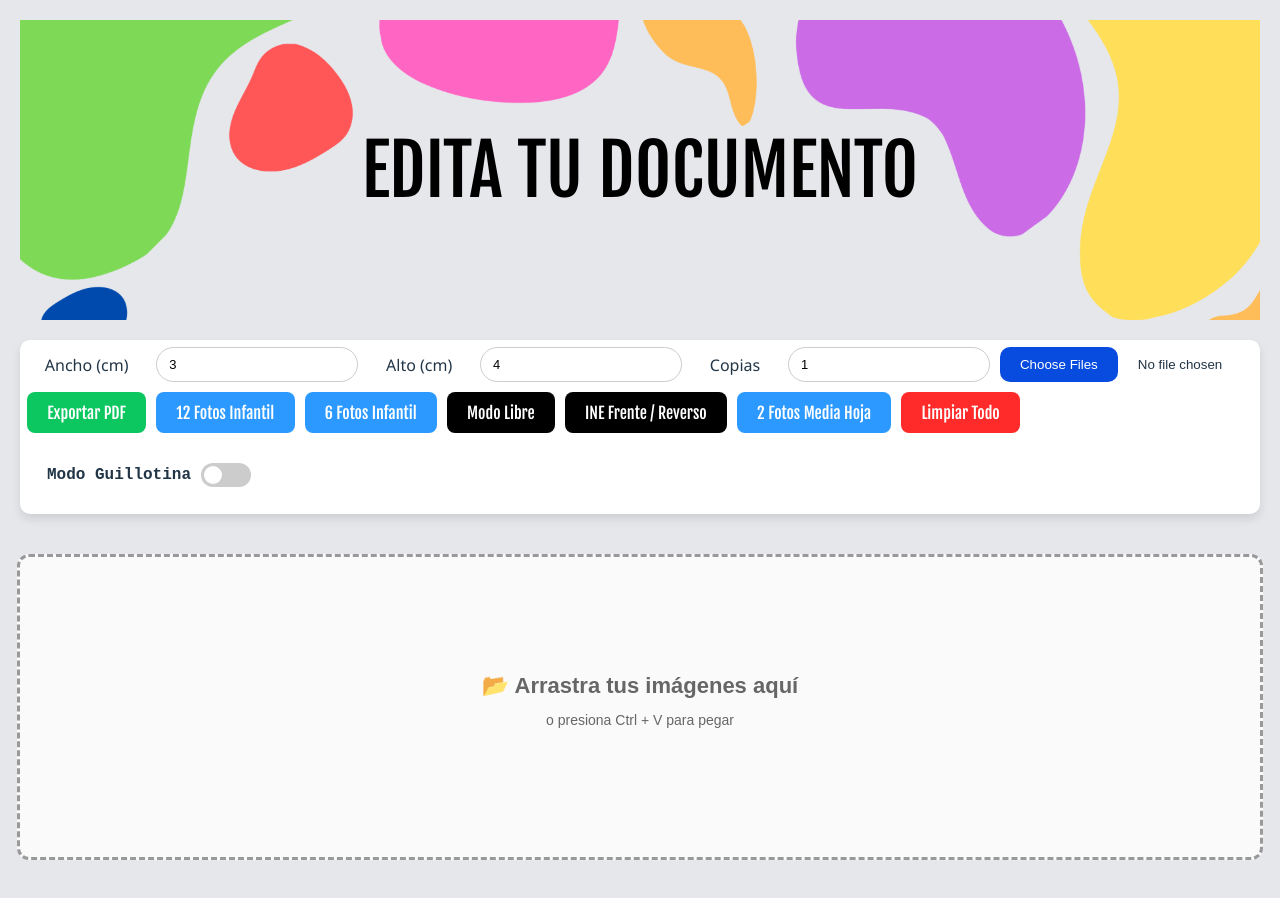
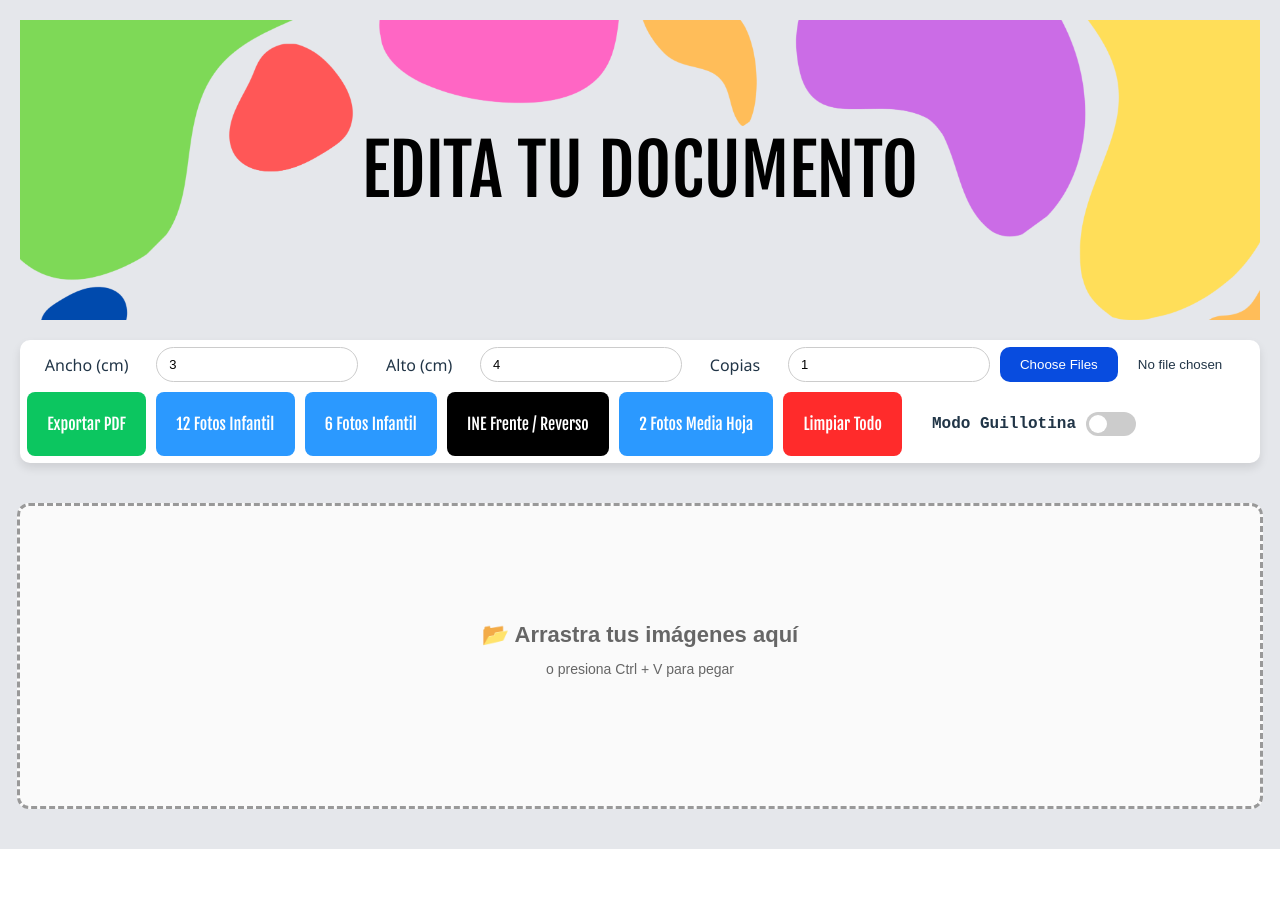
Before and after one commit to devdm35-netizen/devdm.github.io, a React (Vite) app: page / in a window 1280 px wide. After the commit the page ends 849 px from the top, so only its background shows below. Built offline with nearby package versions, Linux system fonts and the light colour scheme.

Commit message:
version 1.1.8

```diff
--- a/src/App.jsx
+++ b/src/App.jsx
@@ -325,12 +325,7 @@ setInfantilMode(false)
          <button className="btnGreen" onClick={exportPDF}>Exportar PDF</button>
         <button className="btnBlue" onClick={() => presetInfantil(12)}>12 Fotos Infantil</button>
         <button className="btnBlue" onClick={() => presetInfantil(6)}>6 Fotos Infantil</button>
-        <button
-className="btnBlack"
-onClick={()=>setFreeMode(!freeMode)}
->
-Modo Libre
-</button>
+
         <button className="btnBlack" onClick={presetINE}>INE Frente / Reverso</button>
         <button
 className="btnBlue"
```
